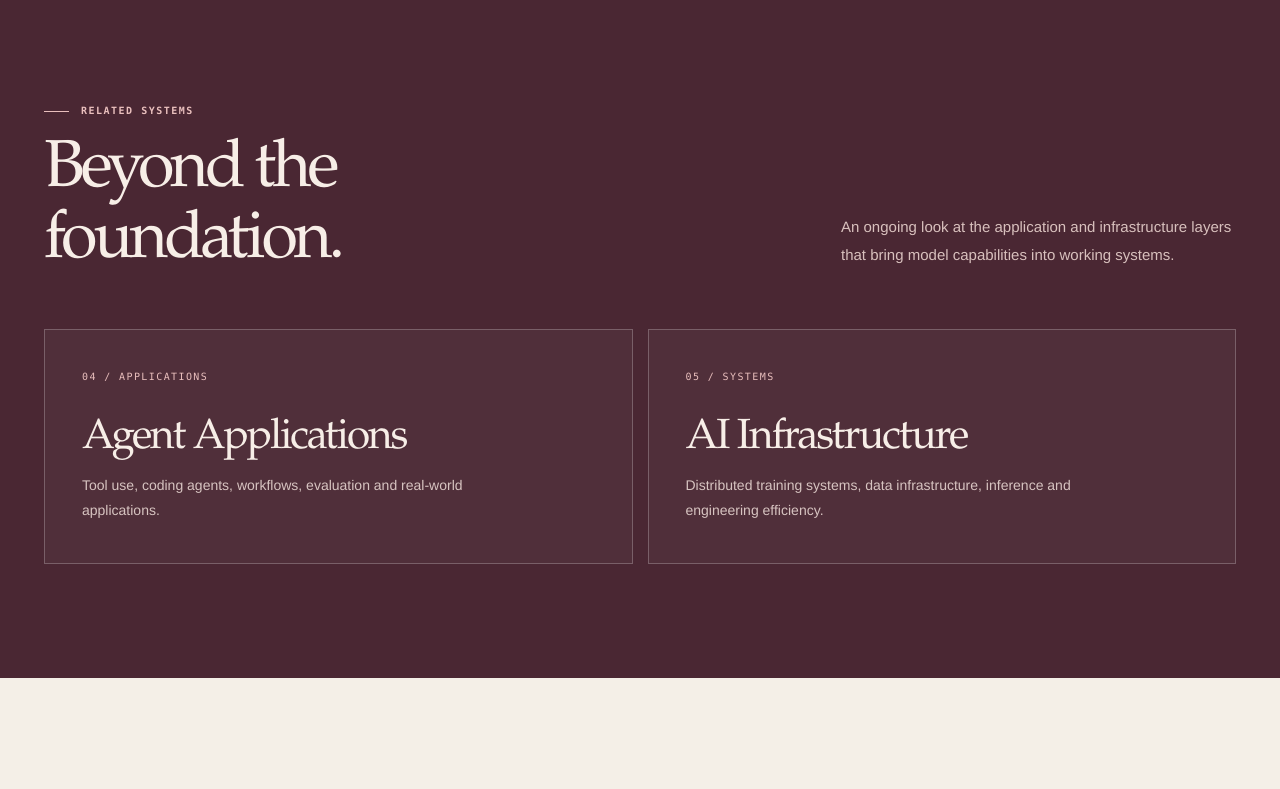
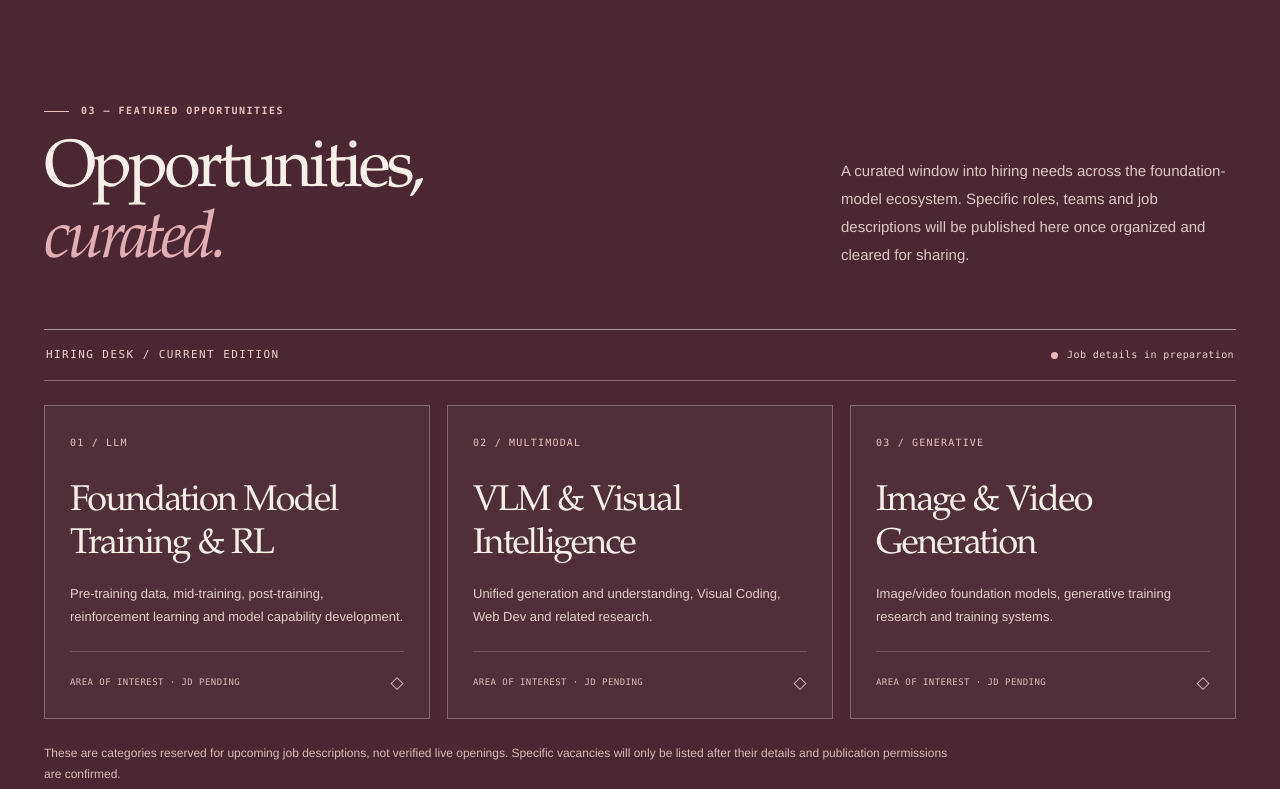
Before and after one commit to Justin-Jr26/Justin-Jr26, a plain HTML site: page docs/index.html in a window 1280 px wide. Shown: the part 2860-3649 px from the top of the page. Drawn offline with Linux system fonts and the light colour scheme.

Commit message:
site: add a featured opportunities section with JD placeholders

```diff
--- a/docs/index.html
+++ b/docs/index.html
@@ -226,6 +226,26 @@
       *,*:before,*:after{animation:none!important;transition:none!important}
       [data-reveal]{opacity:1;transform:none}
     }
+
+    /* Hiring desk: reserved categories before approved JDs are supplied */
+    .roles-section{background:var(--maroon-dk);color:#f8efe9}
+    .roles-section .section-label{color:#eabfc0}
+    .roles-section .section-sub{color:#ddc8c6}
+    .roles-section .section-title em{font-weight:400;color:#e3aeb3}
+    .roles-headline{border-top:1px solid rgba(255,247,241,.53);border-bottom:1px solid rgba(255,247,241,.32);display:flex;align-items:center;justify-content:space-between;gap:20px;padding:16px 2px;margin-top:10px}
+    .roles-headline .upper{color:#f1d4d1}
+    .roles-pending{display:inline-flex;gap:9px;align-items:center;color:#ebd3d0;font-family:var(--mono);font-size:10px;letter-spacing:.04em}
+    .pending-dot{background:#e9b8b8;width:7px;height:7px;border-radius:50%}
+    .roles-grid{display:grid;grid-template-columns:repeat(3,minmax(0,1fr));gap:17px;margin-top:24px}
+    .role-card{min-height:294px;padding:29px 25px 21px;border:1px solid rgba(255,245,237,.29);display:flex;flex-direction:column;background:rgba(255,255,255,.035)}
+    .role-num{color:#eac4c1;font-family:var(--mono);font-size:10px;letter-spacing:.12em}
+    .role-card h3{font-family:var(--serif);font-size:clamp(27px,2.8vw,36px);line-height:1.18;letter-spacing:-.045em;font-weight:400;margin:30px 0 16px}
+    .role-card p{font-size:13px;line-height:1.8;color:#e5d0cd;margin:0 0 22px}
+    .role-footer{display:flex;justify-content:space-between;gap:13px;align-items:center;margin-top:auto;padding-top:17px;border-top:1px solid rgba(255,247,241,.2);font-family:var(--mono);color:#d9bcb9;font-size:9px;letter-spacing:.05em}
+    .role-footer>span:last-child{font-family:var(--sans);font-size:17px}
+    .roles-disclaimer{color:#d9bcb9;font-size:12px;line-height:1.75;margin:24px 0 0;max-width:920px}
+    @media(max-width:760px){.roles-grid{grid-template-columns:1fr}.role-card{min-height:235px}.roles-headline{align-items:flex-start;flex-direction:column}}
+
   </style>
   <noscript><style>[data-reveal]{opacity:1;transform:none}</style></noscript>
 </head>
@@ -340,23 +360,45 @@
         </div>
       </div>
     </section>
-    <section class="section adjacent-section">
+    <section class="section roles-section" id="opportunities">
       <div class="container">
         <div class="section-heading" data-reveal>
-          <div><div class="section-label"><span class="en">RELATED SYSTEMS</span><span class="zh">关联技术方向</span></div><h2 class="section-title en">Beyond the<br>foundation.</h2><h2 class="section-title zh">从基座模型，<br>走向应用与系统。</h2></div>
-          <p class="section-sub en">An ongoing look at the application and infrastructure layers that bring model capabilities into working systems.</p>
-          <p class="section-sub zh">持续理解模型能力如何通过应用与基础设施转化为可用系统，以及相关的工程人才需求。</p>
+          <div><div class="section-label"><span class="en">03 — FEATURED OPPORTUNITIES</span><span class="zh">03 — 热招岗位</span></div>
+            <h2 class="section-title en">Opportunities,<br><em>curated.</em></h2>
+            <h2 class="section-title zh">值得关注的<br><em>职业机会。</em></h2>
+          </div>
+          <p class="section-sub en">A curated window into hiring needs across the foundation-model ecosystem. Specific roles, teams and job descriptions will be published here once organized and cleared for sharing.</p>
+          <p class="section-sub zh">整理我所合作与关注的基座模型团队招聘需求。具体岗位、团队信息与 JD 将在确认有效性及公开权限后陆续展示。</p>
         </div>
-        <div class="adjacent-grid">
-          <article class="adjacent-card" data-reveal>
-            <div class="top">04 / APPLICATIONS</div>
-            <div><h3>Agent Applications</h3><p class="en">Tool use, coding agents, workflows, evaluation and real-world applications.</p><p class="zh">工具调用、编程智能体、工作流、评估与真实业务场景应用。</p></div>
+        <div class="roles-headline">
+          <div class="upper"><span class="en">HIRING DESK / CURRENT EDITION</span><span class="zh">招聘情报 / 当前版本</span></div>
+          <div class="roles-pending"><span class="pending-dot"></span><span class="en">Job details in preparation</span><span class="zh">具体 JD 整理中</span></div>
+        </div>
+        <div class="roles-grid">
+          <article class="role-card" data-reveal>
+            <div class="role-num">01 / LLM</div>
+            <h3>Foundation Model<br>Training & RL</h3>
+            <p class="en">Pre-training data, mid-training, post-training, reinforcement learning and model capability development.</p>
+            <p class="zh">Pre-train Data、Mid-train、Post-train、RL 及模型能力训练方向。</p>
+            <div class="role-footer"><span class="en">AREA OF INTEREST · JD PENDING</span><span class="zh">关注方向 · JD 待补充</span><span aria-hidden="true">◇</span></div>
           </article>
-          <article class="adjacent-card" data-reveal>
-            <div class="top">05 / SYSTEMS</div>
-            <div><h3>AI Infrastructure</h3><p class="en">Distributed training systems, data infrastructure, inference and engineering efficiency.</p><p class="zh">分布式训练系统、数据基础设施、推理服务与工程效率优化。</p></div>
+          <article class="role-card" data-reveal>
+            <div class="role-num">02 / MULTIMODAL</div>
+            <h3>VLM & Visual<br>Intelligence</h3>
+            <p class="en">Unified generation and understanding, Visual Coding, Web Dev and related research.</p>
+            <p class="zh">生成理解统一、Visual Coding、Web Dev 及相关多模态研究方向。</p>
+            <div class="role-footer"><span class="en">AREA OF INTEREST · JD PENDING</span><span class="zh">关注方向 · JD 待补充</span><span aria-hidden="true">◇</span></div>
+          </article>
+          <article class="role-card" data-reveal>
+            <div class="role-num">03 / GENERATIVE</div>
+            <h3>Image & Video<br>Generation</h3>
+            <p class="en">Image/video foundation models, generative training research and training systems.</p>
+            <p class="zh">图像与视频生成基座模型、生成式训练研究及训练系统方向。</p>
+            <div class="role-footer"><span class="en">AREA OF INTEREST · JD PENDING</span><span class="zh">关注方向 · JD 待补充</span><span aria-hidden="true">◇</span></div>
           </article>
         </div>
+        <p class="roles-disclaimer en">These are categories reserved for upcoming job descriptions, not verified live openings. Specific vacancies will only be listed after their details and publication permissions are confirmed.</p>
+        <p class="roles-disclaimer zh">以上是待补充具体 JD 的方向分类，并非已经核实的实时招聘岗位。后续会在确认岗位信息及发布权限后更新具体职位。</p>
       </div>
     </section>
     <section class="section archive-section" id="archive">
```
